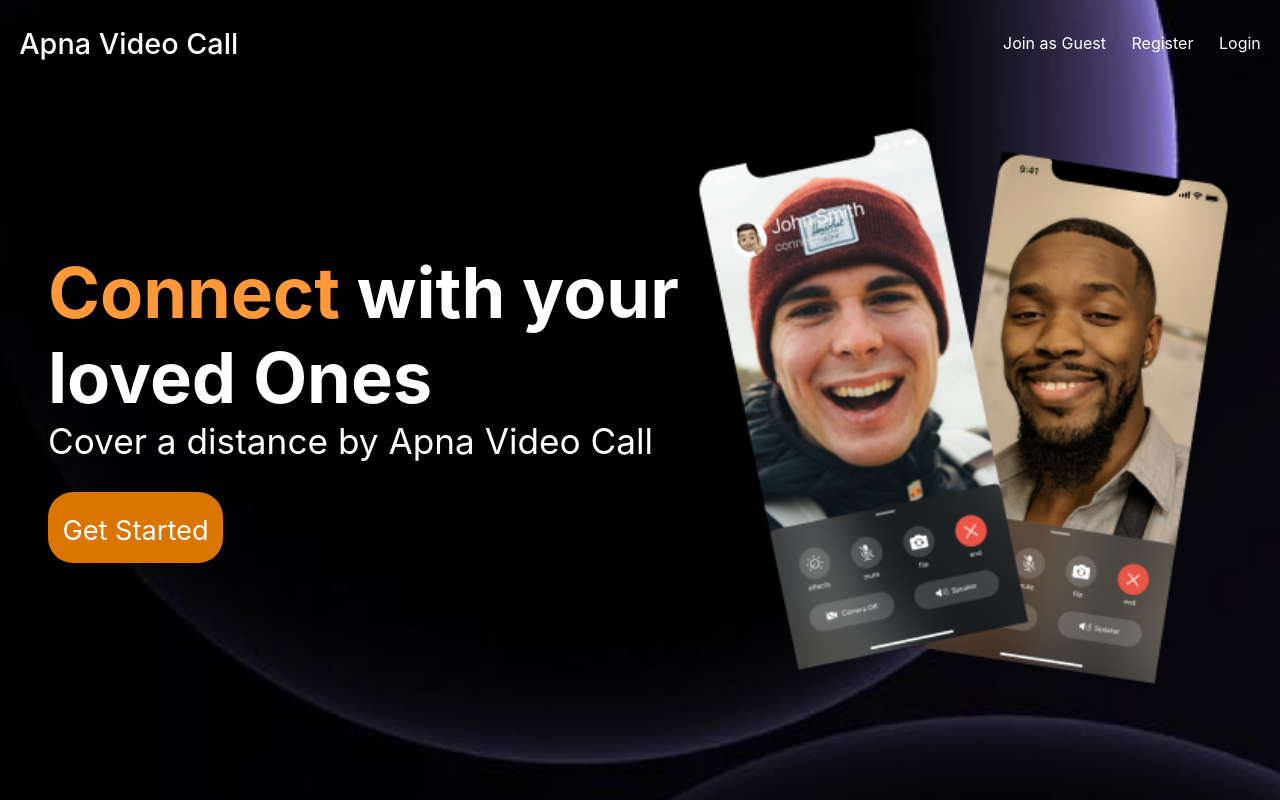
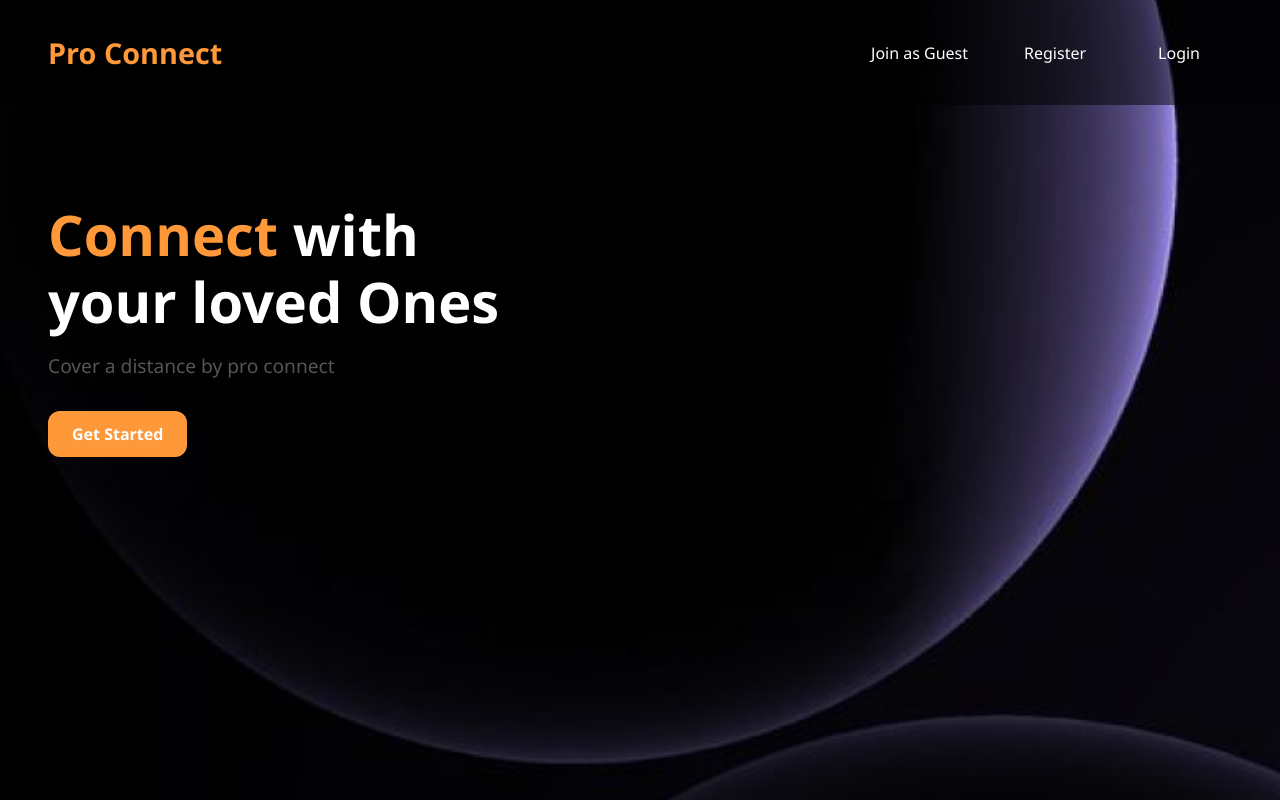
Before and after one commit to KashyapPatel2005/zoomX, a React (Create React App) app in the folder frontend/: page / in a window 1280 px wide. Built offline with nearby package versions, Linux system fonts and the light colour scheme.

Commit message:
css updated

```diff
--- a/frontend/src/App.css
+++ b/frontend/src/App.css
@@ -1,4 +1,4 @@
-.landingPageContainer {
+ /* .landingPageContainer {
     width: 100vw;
     height: 100vh;
     background: url("/public/background.png");
@@ -58,8 +58,8 @@
     height: 70vh;
     width: auto;
   }
-
-  .navBar {
+   */
+  /* .navBar {
     display: flex;
     align-items: center;
     justify-content: space-between;
@@ -93,4 +93,248 @@
     width: 30vw;
     height: auto;
     border-radius: 20px;
+  } */
+
+
+
+
+
+
+
+  /* Global Reset & Base Styles */
+* {
+  margin: 0;
+  padding: 0;
+  box-sizing: border-box;
+  font-family: 'Segoe UI', Tahoma, Geneva, Verdana, sans-serif;
+}
+
+a {
+  text-decoration: none;
+  color: inherit;
+}
+
+/* Main Container */
+.landingPageContainer {
+  width: 100vw;
+  height: 100vh;
+  background: url("/public/background.png");
+  background-repeat: no-repeat;
+  background-size: cover;
+  color: white;
+}
+
+/* Navbar */
+nav {
+  padding-inline: 3rem;
+  padding-block: 1.6rem;
+  display: flex;
+  justify-content: space-between;
+  align-items: center;
+  background-color: rgba(0, 0, 0, 0.5); /* Semi-transparent background */
+
+}
+
+.navHeader h2 {
+  font-size: 1.8rem;
+  font-weight: bold;
+  color: #ff9839;
+}
+
+.navlist {
+  display: flex;
+  align-items: center;
+  gap: 1.5rem;
+}
+
+.navlist p,
+.navlist div {
+  cursor: pointer;
+  padding: 0.5rem 1rem;
+  border-radius: 8px;
+  transition: background-color 0.3s ease;
+}
+
+
+
+/* Main Section */
+.landingMainContainer {
+  display: flex;
+  justify-content: space-between;
+  align-items: center;
+  padding: 3rem;
+  flex: 1;
+  gap: 2rem;
+  flex-wrap: wrap;
+  margin-top: 3rem;
+}
+
+.landingMainContainer h1 {
+  font-size: 3.5rem;
+  max-width: 500px;
+  line-height: 1.2;
+}
+
+.landingMainContainer p {
+  margin-top: 1rem;
+  font-size: 1.2rem;
+  color: #555;
+}
+
+.landingMainContainer div[role='button'] {
+  margin-top: 2rem;
+  display: inline-block;
+  background-color: #ff9839;
+  color: #fff;
+  padding: 0.75rem 1.5rem;
+  border-radius: 12px;
+  font-weight: bold;
+  cursor: pointer;
+  transition: background-color 0.3s ease;
+}
+
+.landingMainContainer div[role='button']:hover {
+  background-color: #e27d1f;
+}
+
+.landingMainContainer img {
+  max-width: 100%;
+  height: auto;
+  object-fit: contain;
+}
+
+/* Responsive */
+@media (max-width: 768px) {
+  .landingMainContainer {
+    flex-direction: column-reverse;
+    align-items: center;
+    text-align: center;
   }
+
+  .navlist {
+    flex-direction: column;
+    gap: 1rem;
+  }
+
+  .navHeader h2 {
+    font-size: 1.5rem;
+  }
+
+  .landingMainContainer h1 {
+    font-size: 2.2rem;
+  }
+}
+
+
+/* ======= NAVIGATION BAR ======= */
+.navBar {
+  display: flex;
+  justify-content: space-between;
+  align-items: center;
+  padding: 1.5rem 3rem;
+  background-color: #ffffff;
+  box-shadow: 0 2px 10px rgba(0, 0, 0, 0.05);
+  position: sticky;
+  top: 0;
+  z-index: 10;
+}
+
+.navBar h2 {
+  color: #ff9839;
+  font-size: 1.8rem;
+  font-weight: bold;
+}
+
+.navBar div:last-child {
+  display: flex;
+  align-items: center;
+  gap: 1rem;
+}
+
+.navBar p {
+  font-size: 1rem;
+  color: #555;
+  cursor: pointer;
+  transition: color 0.3s ease;
+}
+
+.navBar p:hover {
+  color: #ff9839;
+}
+
+/* ======= MAIN MEET CONTAINER ======= */
+.meetContainer {
+  display: flex;
+  justify-content: space-between;
+  align-items: center;
+  padding: 3rem;
+  gap: 2rem;
+  flex-wrap: wrap;
+  background-color: #fdfdfd;
+  min-height: calc(100vh - 80px);
+}
+
+/* ======= LEFT PANEL ======= */
+.leftPanel {
+  flex: 1;
+  max-width: 600px;
+}
+
+.leftPanel h2 {
+  font-size: 2.5rem;
+  line-height: 1.3;
+  color: #222;
+  margin-bottom: 2rem;
+}
+
+.leftPanel .MuiTextField-root {
+  background-color: #fff;
+  border-radius: 8px;
+}
+
+.leftPanel .MuiButton-contained {
+  background-color: #ff9839;
+  color: white;
+  font-weight: bold;
+  transition: background-color 0.3s ease;
+}
+
+.leftPanel .MuiButton-contained:hover {
+  background-color: #e27d1f;
+}
+
+/* ======= RIGHT PANEL ======= */
+.rightPanel {
+  flex: 1;
+  display: flex;
+  justify-content: center;
+}
+
+.rightPanel img {
+  width: 60%;
+}
+
+/* ======= RESPONSIVE ======= */
+@media (max-width: 768px) {
+  .meetContainer {
+    flex-direction: column-reverse;
+    align-items: center;
+    padding: 2rem;
+    text-align: center;
+  }
+
+  .leftPanel h2 {
+    font-size: 2rem;
+  }
+
+  .navBar {
+    flex-direction: column;
+    gap: 1rem;
+    padding: 1rem 2rem;
+  }
+
+  .navBar div:last-child {
+    flex-direction: column;
+    gap: 0.5rem;
+  }
+}
--- a/frontend/src/pages/authentication.jsx
+++ b/frontend/src/pages/authentication.jsx
@@ -67,7 +67,7 @@
 
     return (
         <ThemeProvider theme={defaultTheme}>
-            <Grid container component="main" sx={{ height: '100vh' }}>
+            <Grid container component="main" sx={{ height: '100vh'}}>
                 <CssBaseline />
                 <Grid
                     item
--- a/frontend/src/pages/home.jsx
+++ b/frontend/src/pages/home.jsx
@@ -26,7 +26,7 @@
 
                 <div style={{ display: "flex", alignItems: "center" }}>
 
-                    <h2>Apna Video Call</h2>
+                    <h2>Pro Connect</h2>
                 </div>
 
                 <div style={{ display: "flex", alignItems: "center" }}>
--- a/frontend/src/pages/landing.jsx
+++ b/frontend/src/pages/landing.jsx
@@ -12,7 +12,7 @@
         <div className='landingPageContainer'>
             <nav>
                 <div className='navHeader'>
-                    <h2>Apna Video Call</h2>
+                    <h2>Pro Connect</h2>
                 </div>
                 <div className='navlist'>
                     <p onClick={() => {
@@ -36,16 +36,16 @@
                 <div>
                     <h1><span style={{ color: "#FF9839" }}>Connect</span> with your loved Ones</h1>
 
-                    <p>Cover a distance by Apna Video Call</p>
+                    <p>Cover a distance by pro connect</p>
                     <div role='button'>
                         <Link to={"/auth"}>Get Started</Link>
                     </div>
                 </div>
-                <div>
+                {/* <div>
 
                     <img src="/mobile.png" alt="" />
 
-                </div>
+                </div> */}
             </div>
 
 
```
